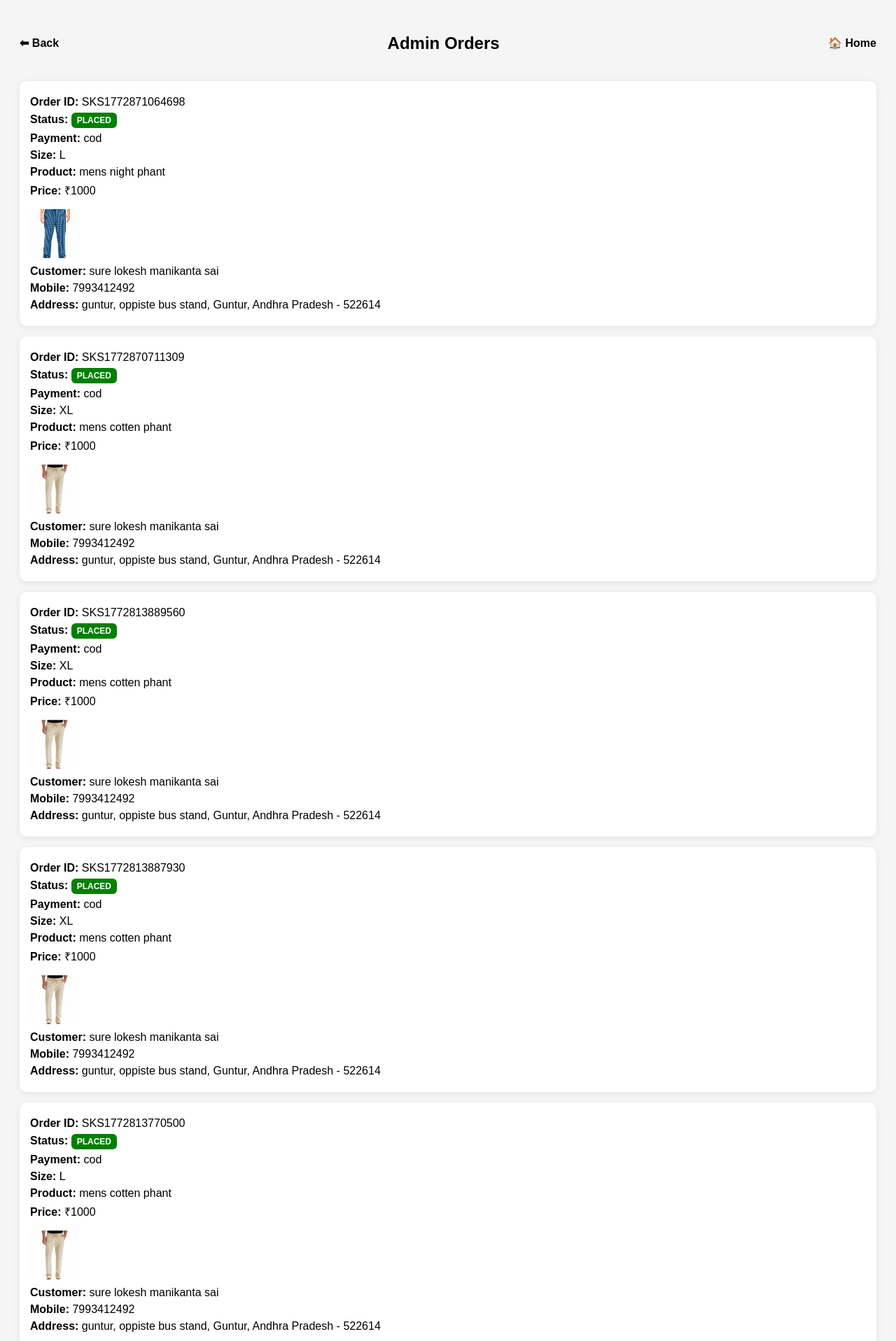
After one commit to Lokesh091006/SKS, a Flask app: page /admin/orders in a window 1280 px wide. The commit adds this page. Shown: the top 1917 px of the page at 70% size. Run offline with Flask 3, Linux system fonts and the light colour scheme; a user stored in the database is signed in; parts of the project's set-up code (start-up, migrations or seed data) failed here and were passed over.

Commit message:
order added

```diff
--- a/app.py
+++ b/app.py
@@ -1495,6 +1495,18 @@ def edit_product(id):
     )
 
 
+@app.route("/admin/orders")
+@role_required("admin")
+def admin_orders():
+    orders = Order.query.options(
+        joinedload(Order.product),
+        joinedload(Order.address)
+    ).order_by(Order.id.desc()).all()
+
+    print("ADMIN ORDERS:", orders)
+
+    return render_template("admin/orders.html", orders=orders)
+
 
 
 @app.route("/payment", methods=["GET", "POST"])
--- a/templates/admin/dashboard.html
+++ b/templates/admin/dashboard.html
@@ -138,11 +138,11 @@
         <a href="/admin/products" class="btn">Open</a>
       </div>
 
-      <div class="card" onclick="location.href='/my-orders'">
+      <div class="card" onclick="location.href='/admin/orders'"></div>
         <div class="card-icon">📑</div>
         <div class="card-title">View Orders</div>
         <div class="card-desc">Check customer orders</div>
-        <a href="/my-orders" class="btn">Open</a>
+        <a href="/admin/orders" class="btn">Open</a>
       </div>
 
       <div class="card" onclick="location.href='/'">
--- /dev/null
+++ b/templates/admin/orders.html
@@ -0,0 +1,103 @@
+<!DOCTYPE html>
+<html>
+<head>
+  <title>Admin Orders</title>
+  <style>
+    body {
+      font-family: Arial, sans-serif;
+      background: #f5f5f5;
+      padding: 20px;
+    }
+
+    h2 {
+      text-align: center;
+      margin-bottom: 20px;
+    }
+
+    .topbar {
+      display: flex;
+      justify-content: space-between;
+      align-items: center;
+      margin-bottom: 20px;
+    }
+
+    .topbar a {
+      text-decoration: none;
+      color: black;
+      font-weight: bold;
+    }
+
+    .order-card {
+      background: white;
+      padding: 15px;
+      border-radius: 10px;
+      margin-bottom: 15px;
+      box-shadow: 0 2px 10px rgba(0,0,0,0.08);
+    }
+
+    .row {
+      margin: 6px 0;
+    }
+
+    .status {
+      display: inline-block;
+      padding: 4px 8px;
+      border-radius: 6px;
+      color: white;
+      background: green;
+      font-size: 12px;
+      font-weight: bold;
+    }
+
+    img {
+      width: 70px;
+      height: 70px;
+      object-fit: cover;
+      border-radius: 8px;
+      margin-top: 10px;
+    }
+  </style>
+</head>
+<body>
+
+<div class="topbar">
+  <a href="/admin/dashboard">⬅ Back</a>
+  <h2>Admin Orders</h2>
+  <a href="/">🏠 Home</a>
+</div>
+
+{% if orders %}
+  {% for order in orders %}
+    <div class="order-card">
+      <div class="row"><strong>Order ID:</strong> {{ order.order_id }}</div>
+      <div class="row"><strong>Status:</strong> <span class="status">{{ order.status }}</span></div>
+      <div class="row"><strong>Payment:</strong> {{ order.payment_method }}</div>
+      <div class="row"><strong>Size:</strong> {{ order.size or "-" }}</div>
+
+      {% if order.product %}
+        <div class="row"><strong>Product:</strong> {{ order.product.name }}</div>
+        <div class="row"><strong>Price:</strong> ₹{{ order.product.price }}</div>
+        {% if order.product.image %}
+          <img src="{{ order.product.image }}" alt="{{ order.product.name }}">
+        {% endif %}
+      {% endif %}
+
+      {% if order.address %}
+        <div class="row"><strong>Customer:</strong> {{ order.address.name }}</div>
+        <div class="row"><strong>Mobile:</strong> {{ order.address.mobile }}</div>
+        <div class="row">
+          <strong>Address:</strong>
+          {{ order.address.house }},
+          {{ order.address.street }},
+          {{ order.address.city }},
+          {{ order.address.state }} - {{ order.address.pincode }}
+        </div>
+      {% endif %}
+    </div>
+  {% endfor %}
+{% else %}
+  <p style="text-align:center;">No orders found.</p>
+{% endif %}
+
+</body>
+</html>
```
